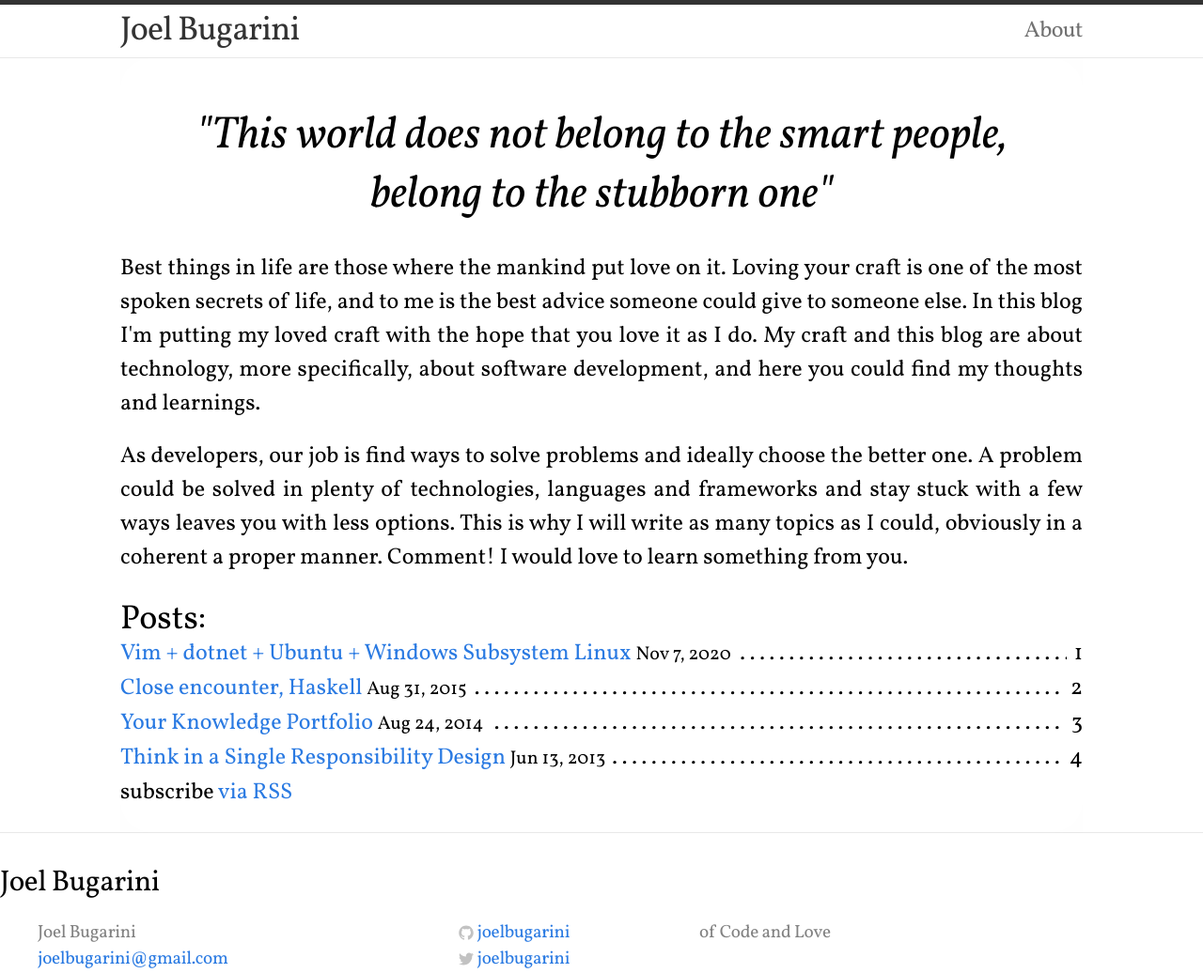
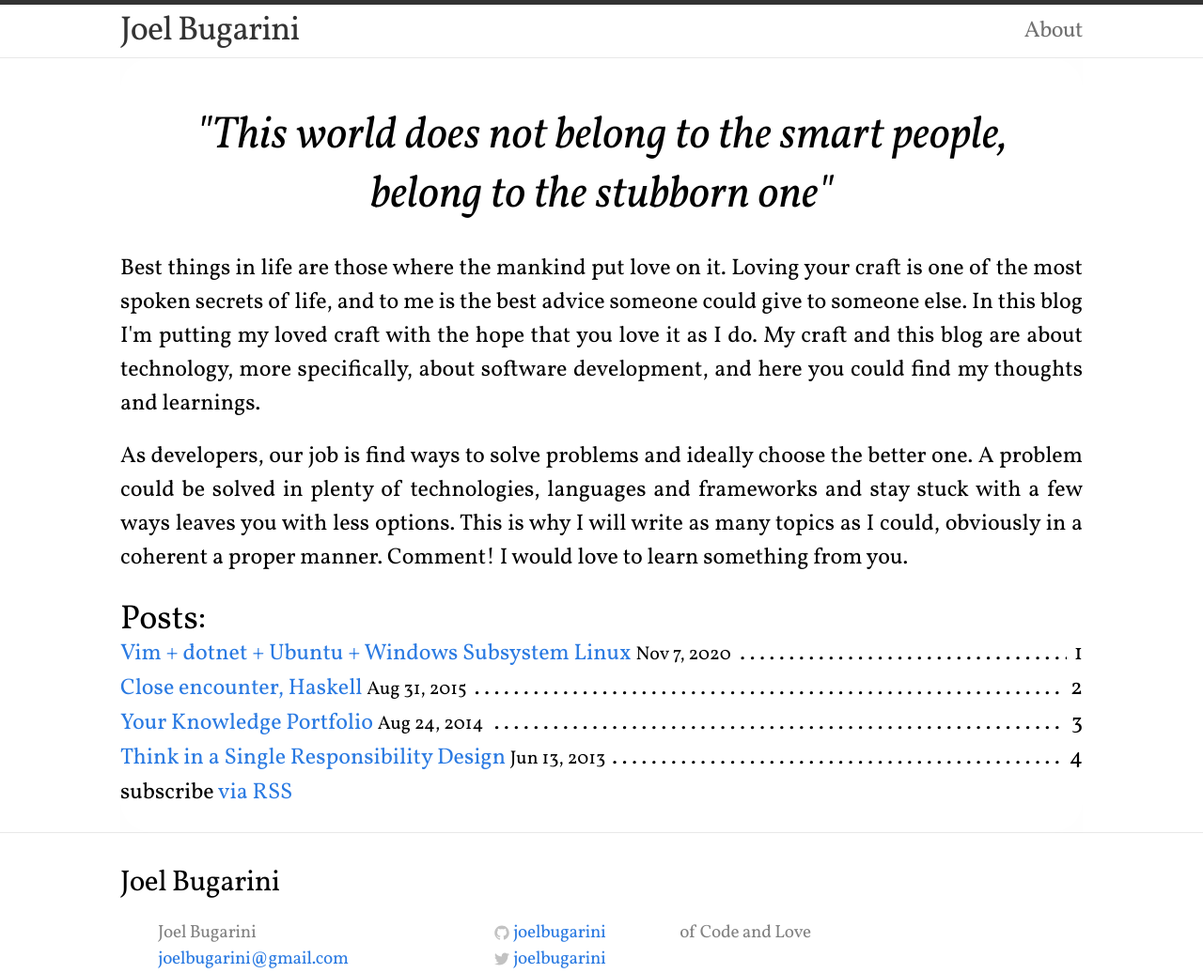
Before and after one commit to joelbugarini/joelbugarini.github.io, a Jekyll site: the page built from index.html, in a window 1280 px wide. Shown: the whole page at 94% size. Built offline with Jekyll 4.4.1, drawn with Linux system fonts in a browser that asks for light colours.

Commit message:
Update footer.html

```diff
--- a/_includes/footer.html
+++ b/_includes/footer.html
@@ -1,6 +1,6 @@
 <footer class="site-footer">
 
-  <div class="wrap">
+  <div class="marger">
 
     <h2 class="footer-heading">{{ site.title }}</h2>
 
```
